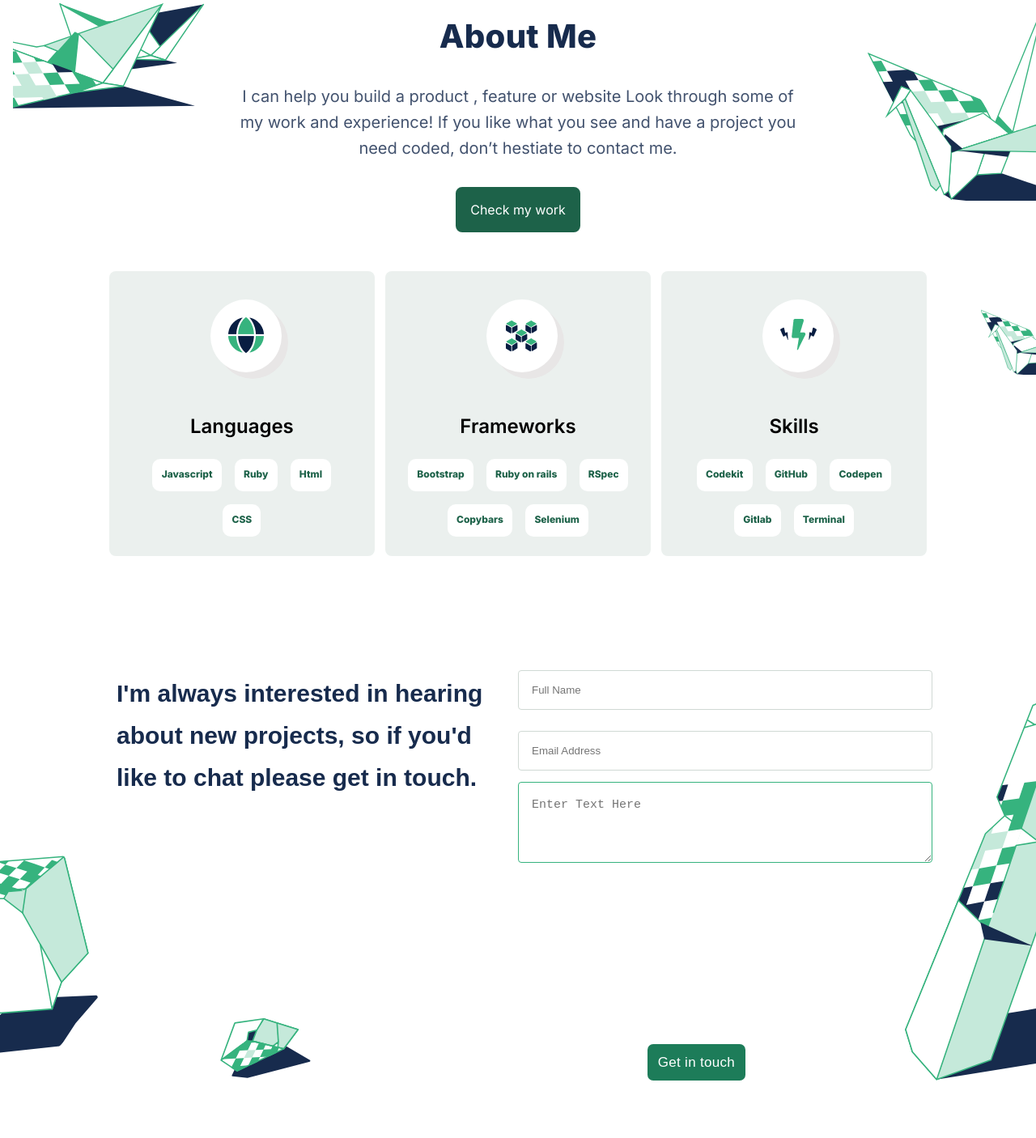
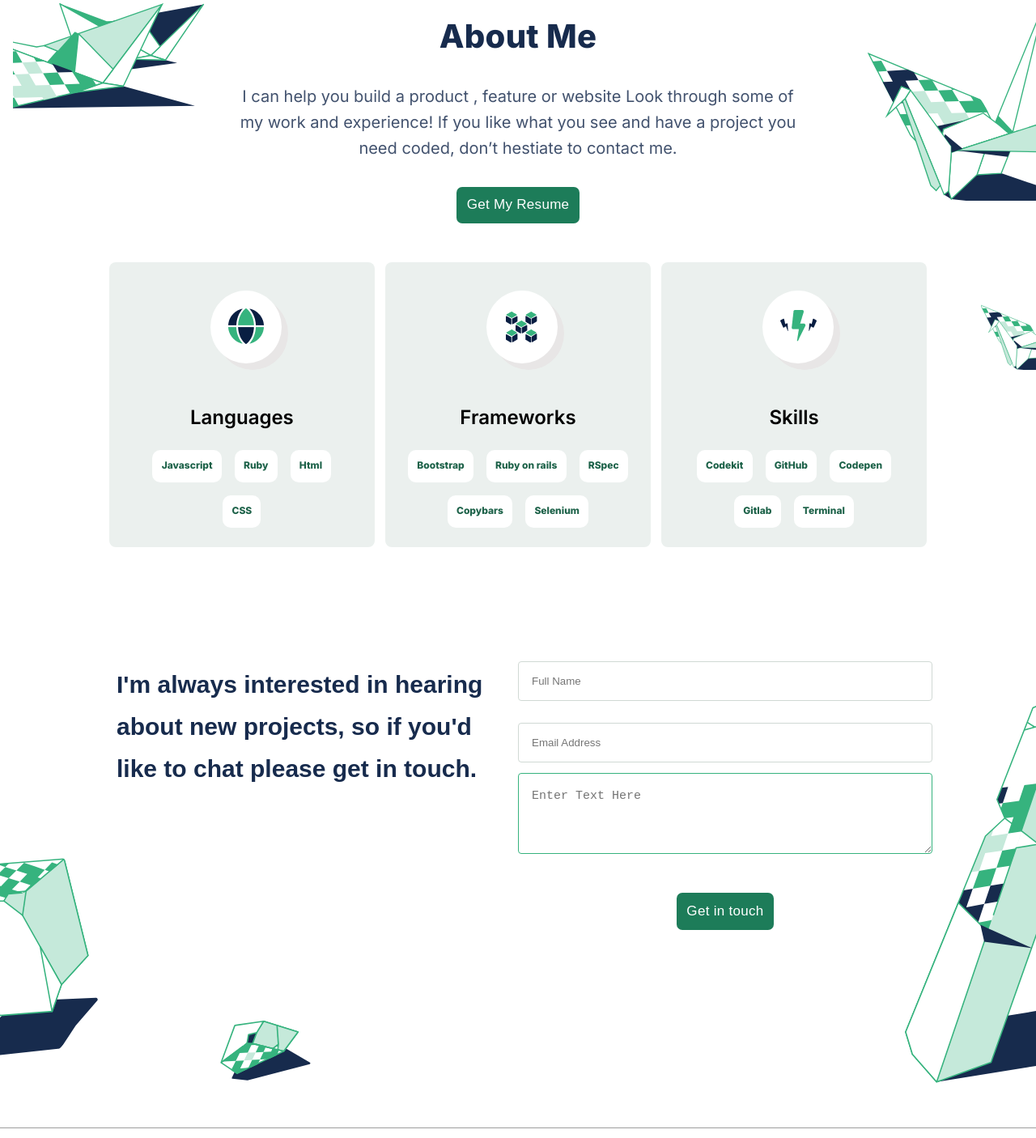
Before and after one commit to theBwoyProgrammer/Portfolio-site-4, a website: page index.html in a window 1280 px wide. Shown: the part 2154-3560 px from the top of the page at 81% size. Drawn offline with Linux system fonts and the light colour scheme.

Commit message:
editted my portfolio

```diff
--- a/css/desktop.css
+++ b/css/desktop.css
@@ -43,11 +43,6 @@
 
   #close-menu {
     display: none;
-  }
-
-  .about-button a {
-    text-decoration: none;
-    color: white;
   }
 
   .popup-buttons button a {
@@ -237,11 +232,7 @@
   }
 
   #contact-section button {
-    display: flex;
-    align-items: center;
-    justify-content: center;
-    margin-left: 50rem;
-
+    margin-top: 2rem;
   }
 
   #contact-email {
@@ -256,6 +247,7 @@
   }
 
   #contact-links2 {
+    position: absolute;
     bottom: 2%;
     border-top: 1px solid rgb(158, 158, 158);
     width: 100%;
@@ -347,6 +339,14 @@
     color: #3a4a42;
   }
 
+  .rotate {
+    transition: transform 0.7s ease-in-out;
+  }
+
+  .rotate:hover {
+    transform: rotate(1000deg);
+  }
+
   .popup-buttons {
     text-align: center;
     margin: 0.3rem 0;
@@ -359,27 +359,4 @@
   .popup-buttons button i {
     margin-left: 1rem;
   }
-
-  #form-button {
-    margin-left: 4rem;
-  }
-
-  .rotate {
-    transition: transform 0.7s ease-in-out;
-  }
-
-  .rotate:hover {
-    transform: rotate(1000deg);
-  }
-
-  .href {
-    background-color: #1d6249;
-    padding: 16px;
-    border: #1d6249 2px solid;
-    border-radius: 8px;
-  }
-
-  .errors {
-    margin-top: 30px;
-  }
 }
--- a/index.html
+++ b/index.html
@@ -45,7 +45,7 @@
                 <a href="#about">About</a>
               </li>
               <li class="nav-link">
-                <a href="#contact-section">Contact</a>
+                <a href="#contact-section" >Contact</a>
               </li>
             </ul>
           </div>
@@ -120,7 +120,7 @@
 
             <li class="contact-link rotate">
               <a
-                href="https://www.linkedin.com/in/hatimdev/"
+                href="https://github.com/HatimDev-HE"
                 target="_blank"
                 rel="noopener noreferrer"
               >
@@ -142,7 +142,6 @@
         <div id="horizontal-rule">
           <hr id="rule"/>
         </div>
-
         <div id="projects-container">
         </div>
       </section>
@@ -161,14 +160,14 @@
             id="about-background-image-2"
           />
         </div>
-        <h3 id="about-header">About me</h3>
+        <h3 id="about-header">about me</h3>
         <p id="about-text">
           I can help you build a product , feature or website Look through some
           of my work and experience! If you like what you see and have a project
           you need coded, don’t hestiate to contact me.
         </p>
         <div class="about-button">
-          <a href="https://github.com/HatimDev-HE" class="href">Check my work</a>
+          <button type="button">Get My Resume</button>
         </div>
 
         <div id="stack-list">
@@ -246,9 +245,16 @@
             I'm always interested in hearing about new projects, so if you'd
             like to chat please get in touch.
           </h3>
-          <form action="https://formspree.io/f/xknydzpb" method="POST" id="contact-form">
+          <form
+            id="contact-form"
+            action="https://formspree.io/f/xqknrjpz"
+            method="post"
+          >
             <fieldset>
-              <input type="text" id="name" placeholder="Full Name"
+              <input
+                type="text"
+                id="name"
+                placeholder="Full Name"
                 maxlength="30"
                 required
               />
@@ -268,15 +274,12 @@
                 required
               ></textarea>
             </fieldset>
-      </div>
-      <div id="error-messages">
-        <small id="email-error"></small>
-       </div>
-      <button type="submit" name="button" id="form-button">Get in touch</button>
-    </form>
-
-  </section>
-
+            <div id="error-messages">
+             <small id="email-error"></small>
+            </div>
+            <button type="submit" name="button" id="form-button">Get in touch</button>
+          </form>
+        </div>
 
         <div id="social-media-links">
           <ul id="contact-links2">
@@ -322,7 +325,7 @@
 
             <li class="contact-link rotate">
               <a
-                href="https://www.linkedin.com/in/hatimdev/"
+                href="https://github.com/HatimDev-HE"
                 target="_blank"
                 rel="noopener noreferrer"
               >
```
